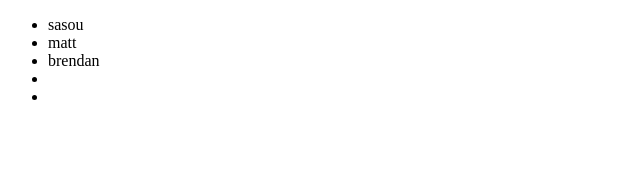
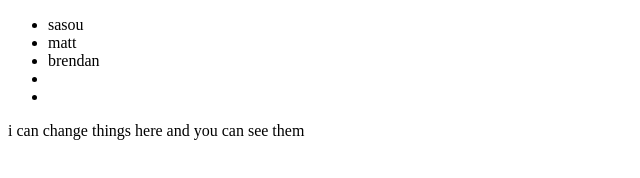
Before and after one commit to mrfresh26/test, a plain HTML site: page index.html in a window 1280 px wide. Shown: the whole page, without its empty margins (0-640 px from the left). Drawn offline with Linux system fonts and the light colour scheme.

Commit message:
hey there

```diff
--- a/index.html
+++ b/index.html
@@ -13,5 +13,9 @@
 		<li></li>
 	</ul>
 </div>
+
+
+i can change things here and you can see them
+
 </body>
 </html>
```
